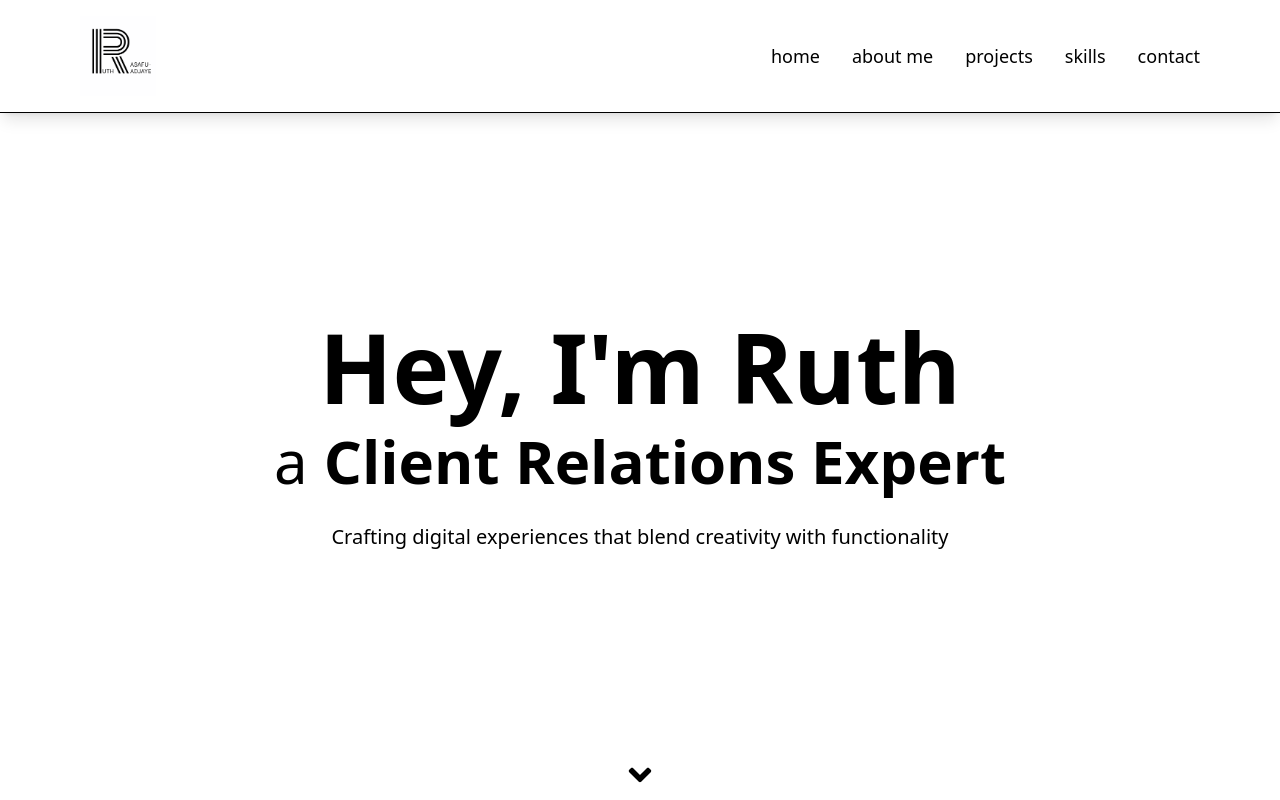
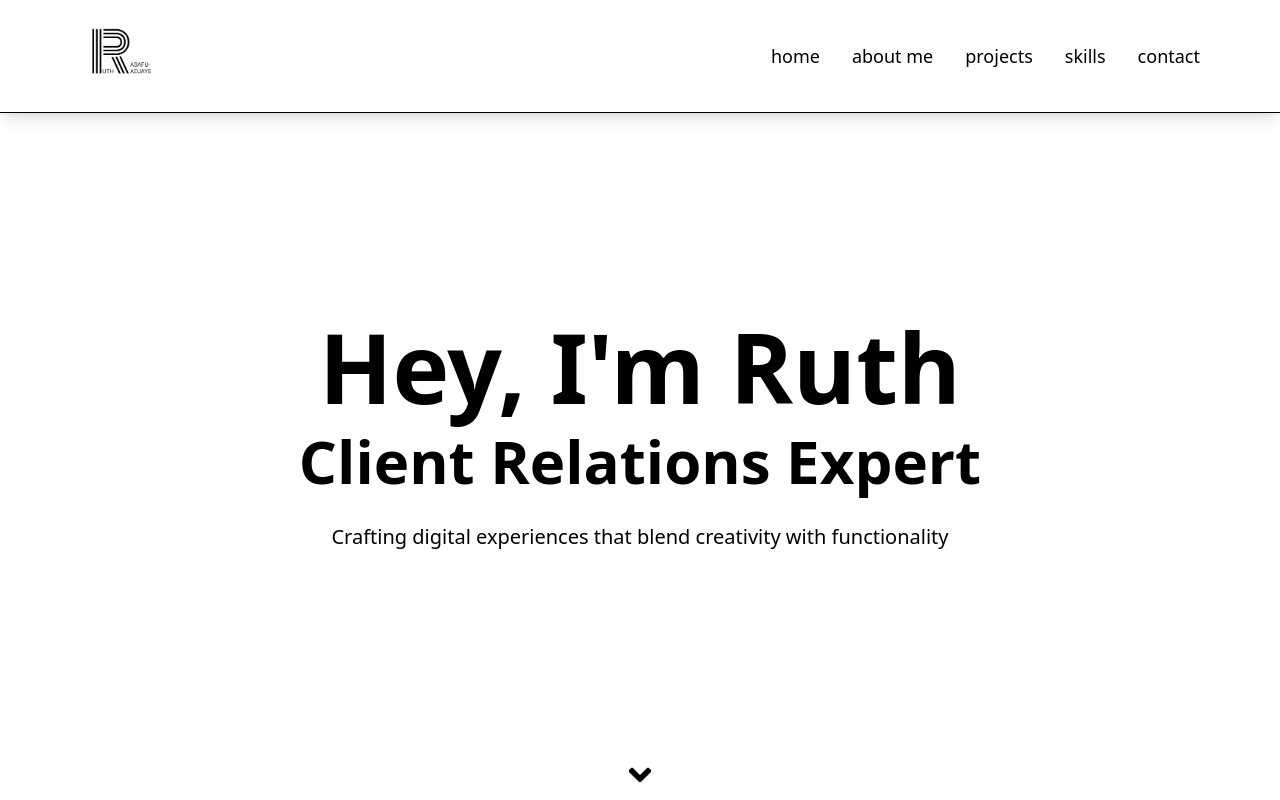
Before and after one commit to RuthieRuth/myWebsite, a React (Vite) app: page / in a window 1280 px wide. Shown: the top 800 px of the page. Built offline with nearby package versions, Linux system fonts and the light colour scheme.

Commit message:
minor changes

```diff
--- a/src/components/Footer.tsx
+++ b/src/components/Footer.tsx
@@ -2,7 +2,7 @@ function Footer() {
   return (
     <div className="border-t border-accent-blue">
       <div className="flex justify-between items-center px-4 sm:px-10 lg:px-20 py-4">
-        <p className="text-lg font-medium">&copy; DESIGNED BY RUTH A.A 2024</p>
+        <p className="text-sm font-medium">&copy; DESIGNED BY RUTH A.A 2025</p>
       </div>
     </div>
   );
--- a/src/components/HeroSection.tsx
+++ b/src/components/HeroSection.tsx
@@ -33,7 +33,7 @@ function HeroSection() {
     </p>
 
     <div className="flex flex-row gap-2 sm:gap-4 items-center">
-      <h1 className="text-2xl sm:text-4xl lg:text-6xl text-text-dark">a</h1>
+      {/* <h1 className="text-2xl sm:text-4xl lg:text-6xl text-text-dark">a</h1> */}
 
       <h1 className="text-3xl sm:text-5xl lg:text-6xl text-secondary-blue font-semibold">
         {whoAmI[index]?.title}
```
